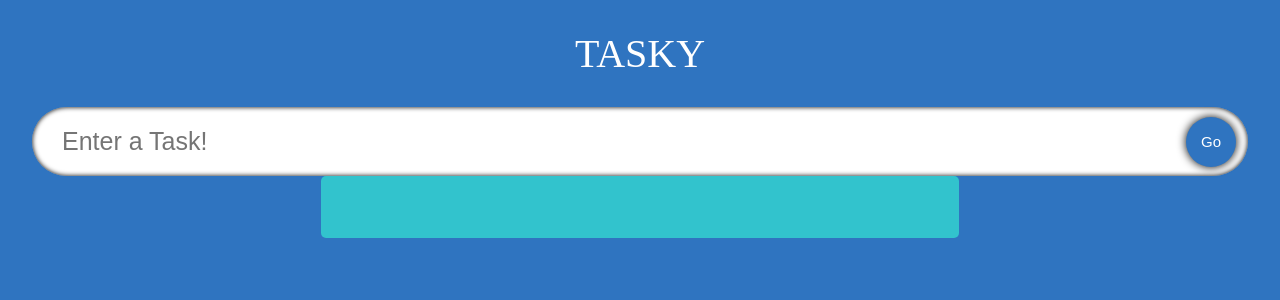
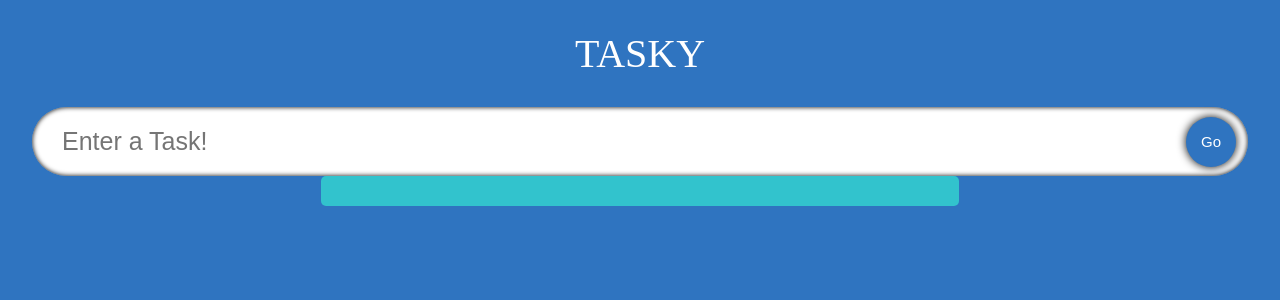
Before and after one commit to nexticodes/tasky-ts, a React (Create React App) app: page / in a window 1280 px wide. Shown: the top 300 px of the page. Built offline with nearby package versions, Linux system fonts and the light colour scheme; the HTML template or start-up script is replaced by a standard one; a web font is replaced by a local one.

Commit message:
Rename Todo to SingleTodo and update import statement.

```diff
--- a/src/components/TodoList.tsx
+++ b/src/components/TodoList.tsx
@@ -1,6 +1,7 @@
 import React from "react";
 import { Todo } from "../model";
 import "./styles.css";
+import SingleTodo from "./SingleTodo";
 
 interface Props {
     todos: Todo[];
@@ -10,11 +11,9 @@ interface Props {
 const TodoList: React.FC<Props> = ({ todos, setTodos }: Props) => {
     return (
         <div className="todos">
-            <ul>
-                {todos.map((t) => (
-                    <li>{t.todo}</li>
-                ))}
-            </ul>
+            {todos.map((t) => (
+                <SingleTodo todo={t} key={t.id} todos={todos} setTodos={setTodos}/>
+            ))}
         </div>
     );
 };
```
Also changed, not shown: src/components/Todo.tsx (deleted, +0 -9 lines).
